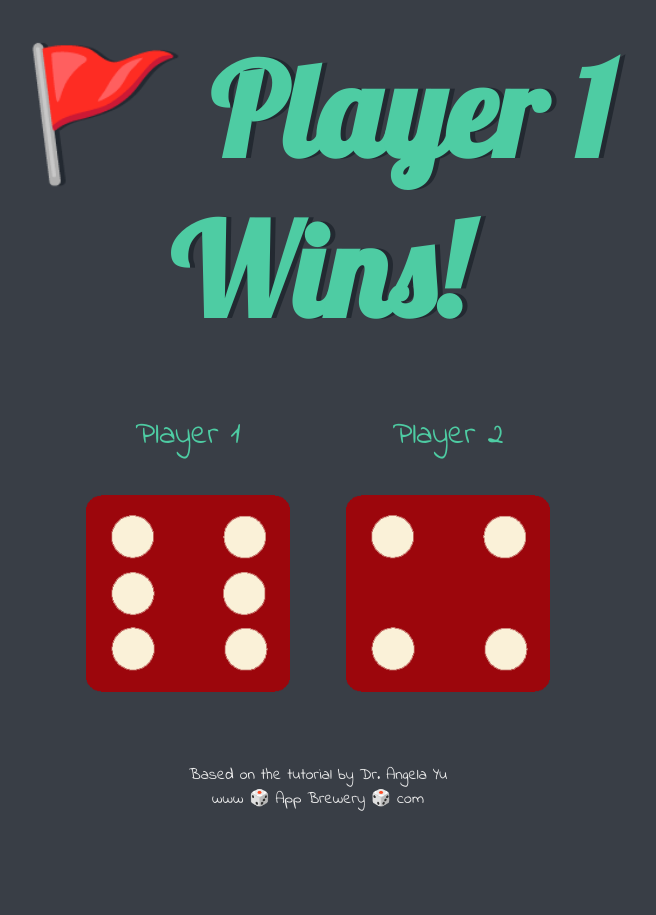
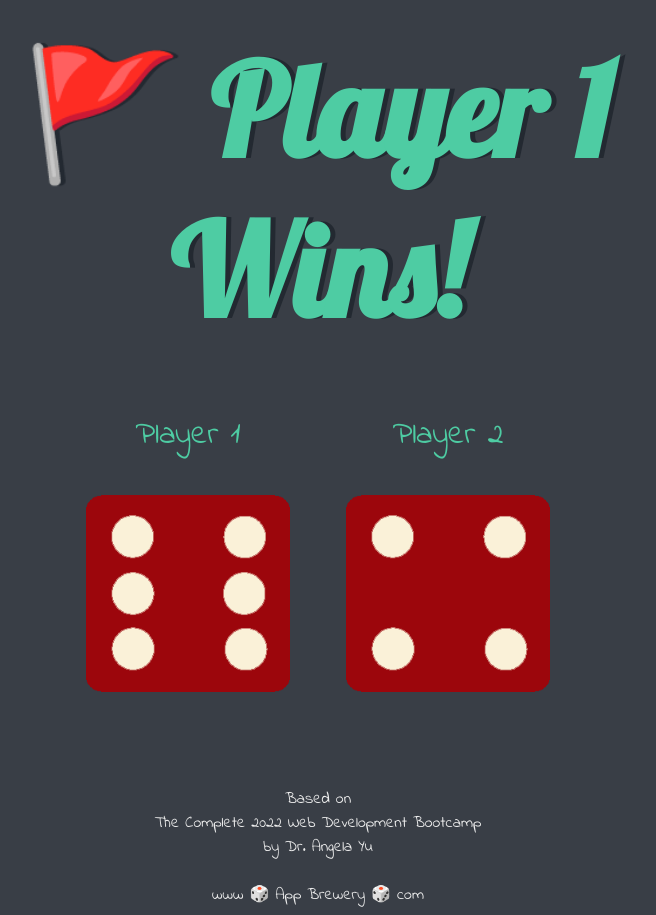
Before and after one commit to hmongdev/dice-game, a plain HTML site: page index.html in a window 1280 px wide. Shown: the whole page, without its empty margins (322-978 px from the left). Before the commit the page ends 819 px from the top, so only its background shows below. Drawn offline with Linux system fonts and the light colour scheme.

Commit message:
add footer message

```diff
--- a/dice.html
+++ b/index.html
@@ -3,7 +3,7 @@
 
 <head>
   <meta charset="utf-8">
-  <title>Dicee</title>
+  <title>Dice Game</title>
   <link rel="stylesheet" href="styles.css">
   <link href="https://fonts.googleapis.com/css?family=Indie+Flower|Lobster" rel="stylesheet">
 
@@ -28,7 +28,10 @@
 </body>
 
 <footer>
-  Based on the tutorial by Dr. Angela Yu
+  <br>Based on
+  <br>The Complete 2022 Web Development Bootcamp
+  <br>by Dr. Angela Yu
+  <br>
   <br>www 🎲 App Brewery 🎲 com
 </footer>
 
```
